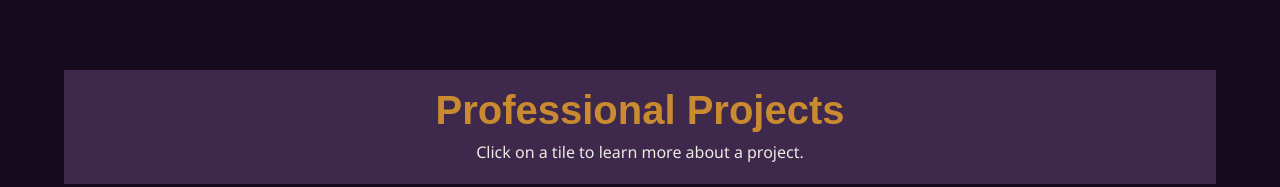
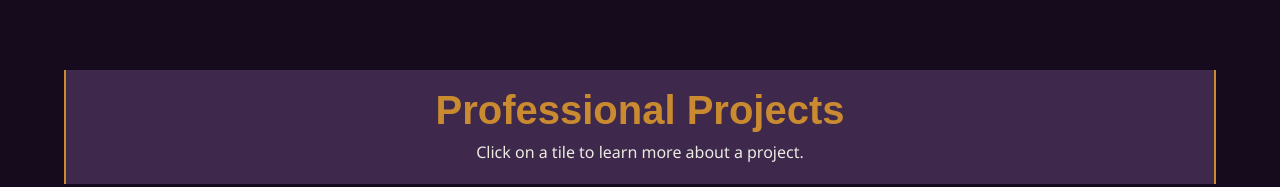
Before and after one commit to SirSalsa/game-portfolio, a React (Vite) app: page / in a window 1280 px wide. Shown: the part 765-952 px from the top of the page. Built offline with nearby package versions, Linux system fonts and the light colour scheme.

Commit message:
Added project header border

```diff
--- a/src/modules/jobs/jobs.scss
+++ b/src/modules/jobs/jobs.scss
@@ -15,6 +15,8 @@ main {
     padding: 10px 0 20px 0;
 
     background-color: $object_color;
+    border-left: 2px solid $header_color;
+    border-right: 2px solid $header_color;
 }
 
 #projects_container {
```
